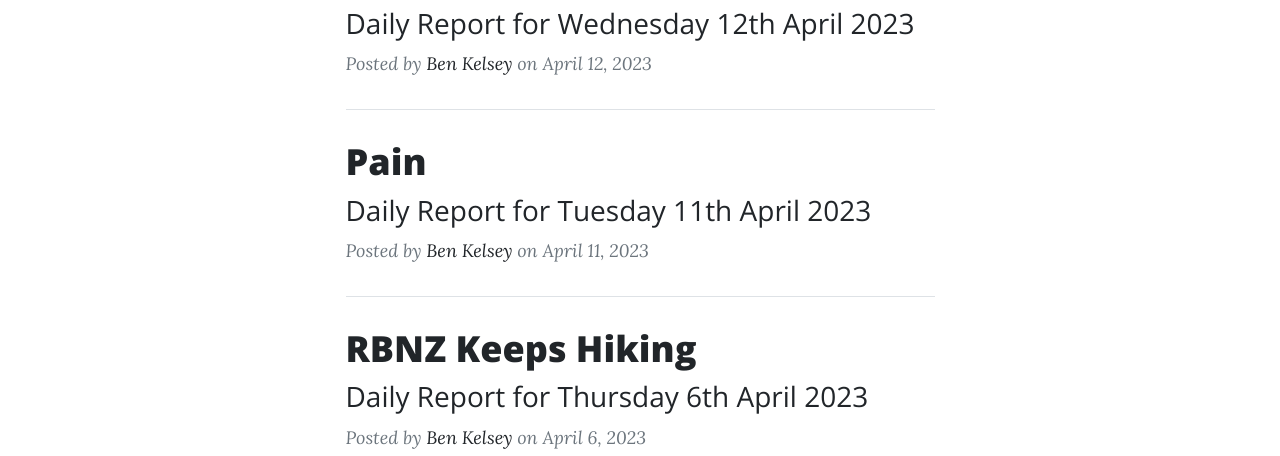
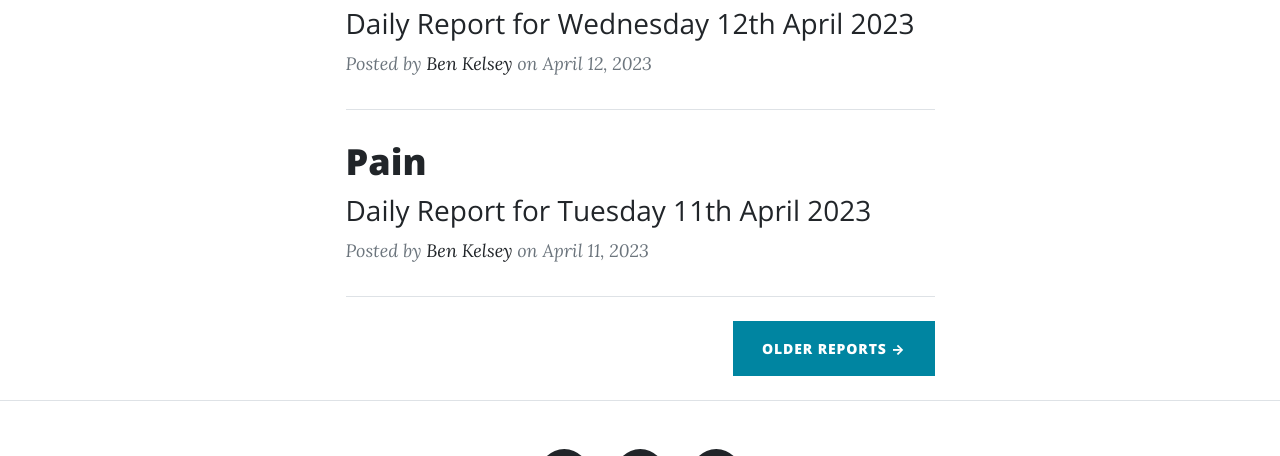
Before and after one commit to bsquaredgroup/test, a plain HTML site: page index.html in a window 1280 px wide. Shown: the part 966-1422 px from the top of the page. Drawn offline with nearby package versions, Linux system fonts and the light colour scheme.

Commit message:
Update index.html

```diff
--- a/index.html
+++ b/index.html
@@ -66,7 +66,7 @@
                     <hr class="my-4" />
                     <!-- Post preview-->
                     <div class="post-preview">
-                        <a href="post.html">
+                        <a href="contact.html">
                             <h2 class="post-title">Crash</h2>
                             <h3 class="post-subtitle">Daily Report for Wednesday 12th April 2023</h3>
                         </a>
@@ -88,20 +88,6 @@
                             Posted by
                             <a href="about.html">Ben Kelsey</a>
                             on April 11, 2023
-                        </p>
-                    </div>
-                    <!-- Divider-->
-                    <hr class="my-4" />
-                    <!-- Post preview-->
-                    <div class="post-preview">
-                        <a href="contact.html">
-                            <h2 class="post-title">RBNZ Keeps Hiking</h2>
-                            <h3 class="post-subtitle">Daily Report for Thursday 6th April 2023</h3>
-                        </a>
-                        <p class="post-meta">
-                            Posted by
-                            <a href="about.html">Ben Kelsey</a>
-                            on April 6, 2023
                         </p>
                     </div>
                     <!-- Divider-->
```
